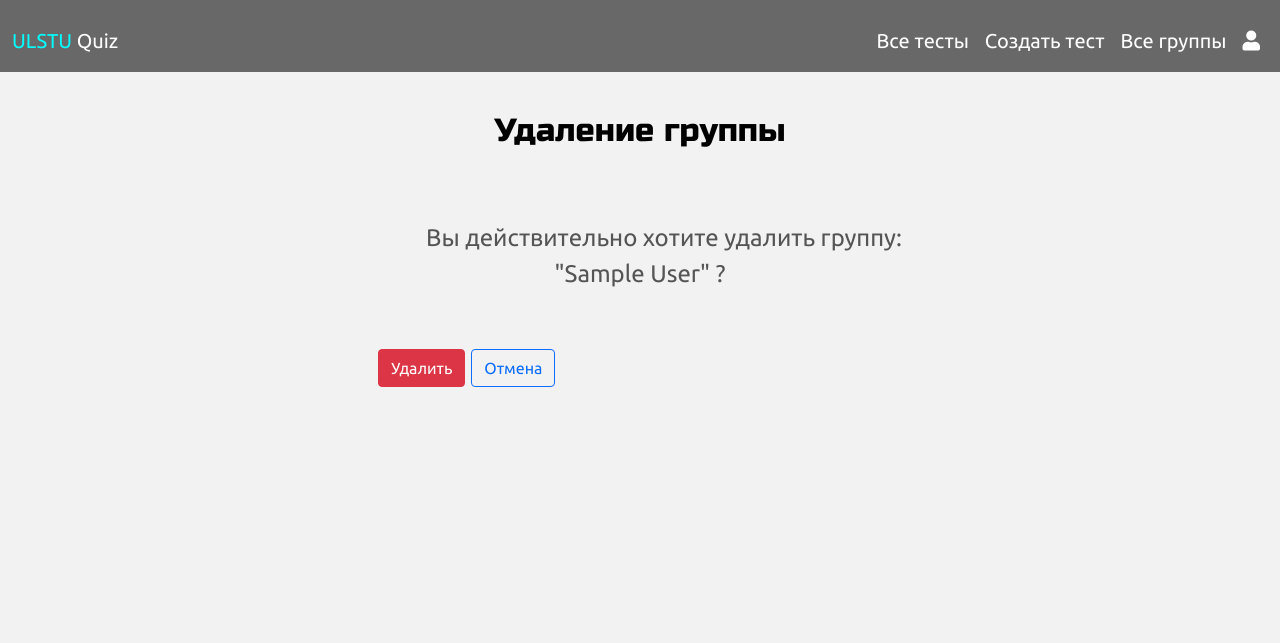
After one commit to thebadfordota/ulstu-quiz, a Django app: page /accounts/group/1/delete/ in a window 1280 px wide. The commit adds this page. Shown: the top 643 px of the page. Run offline with Django 4.2, Linux system fonts and the light colour scheme; tables that the repository leaves empty hold one stand-in row (values such as "Sample post"); some libraries are stand-ins or nearby versions.

Commit message:
added CRUD for study_group

```diff
--- /dev/null
+++ b/server/accounts/templates/accounts/group-delete.html
@@ -0,0 +1,15 @@
+{% extends 'main/base.html' %}
+{% block title %}{{ title }}{% endblock %}
+{% block content %}
+<h2>{{ heading }}</h2>
+<form method="post">
+    {% csrf_token %}
+    <p>Вы действительно хотите удалить группу: <br> "{{ object.name }}" ?</p>
+    <div class="mb-3">
+        <button type="submit" class="btn btn-danger">Удалить</button>
+        <button type="button" class="btn btn-outline-primary">
+            <a href="{% url 'accounts:group_list' %}">Отмена</a>
+        </button>
+    </div>
+</form>
+{% endblock content %}
--- a/server/accounts/templates/accounts/group-list.html
+++ b/server/accounts/templates/accounts/group-list.html
@@ -9,7 +9,7 @@
         <th scope="col">Название группы</th>
         <th scope="col">
             <button type="button" class="btn btn-outline-primary"
-                    onclick="">
+                    onclick="window.location.href='{% url 'accounts:create_group' %}'">
                 Добавить группу
             </button>
         </th>
@@ -20,9 +20,9 @@
     <tr>
         <td>{{ el.name }}</td>
         <!-- Icons -->
-        <td><a href="" class="fas fa-pen-square fa-2x"></a>
+        <td><a href="{% url 'accounts:update_group' pk=el.pk %}" class="fas fa-pen-square fa-2x"></a>
         </td>
-        <td><a href="" class="fas fa-backspace fa-2x"></a></td>
+        <td><a href="{% url 'accounts:delete_group' pk=el.pk %}" class="fas fa-backspace fa-2x"></a></td>
     </tr>
     {% endfor %}
     </tbody>
--- a/server/accounts/urls.py
+++ b/server/accounts/urls.py
@@ -1,5 +1,6 @@
 from django.urls import path
-from .views import ProfileDetailView, LoginView, RegisterUserCreateView, StudyGroupListView
+from .views import ProfileDetailView, LoginView, RegisterUserCreateView, StudyGroupListView, StudyGroupCreateView, \
+    StudyGroupUpdateView, StudyGroupDeleteView
 from django.conf.urls.static import static
 from django.conf import settings
 from django.contrib.staticfiles.urls import staticfiles_urlpatterns
@@ -14,6 +15,10 @@ urlpatterns = [
     path('logout/', LogoutView.as_view(next_page='main:home'), name='logout'),
 
     path('group/list/', StudyGroupListView.as_view(), name='group_list'),
+    path('group/create/', StudyGroupCreateView.as_view(), name='create_group'),
+    path('group/<slug:pk>/update/', StudyGroupUpdateView.as_view(), name='update_group'),
+    path('group/<slug:pk>/delete/', StudyGroupDeleteView.as_view(), name='delete_group'),
+
 ]
 
 urlpatterns += staticfiles_urlpatterns()
--- a/server/accounts/views.py
+++ b/server/accounts/views.py
@@ -1,6 +1,6 @@
 from django.views.generic import View, UpdateView, DeleteView, CreateView, ListView, DetailView
 from .models import AdvancedUser, StudyGroup
-from .forms import *
+from .forms import LoginForm, RegisterForm, StudyGroupModelForm
 from django.contrib.auth import authenticate, login
 from django.shortcuts import render, redirect, reverse
 from django.urls import reverse_lazy
@@ -83,5 +83,58 @@ class StudyGroupListView(ListView):
         context['heading'] = 'Все группы'
         return context
 
-    # def get_queryset(self):
-    #     return Test.objects.filter(hide_test=False)
+
+class StudyGroupCreateView(CreateView):
+    """
+    View для создания группы.
+    """
+    model = StudyGroup
+    template_name = 'main/form-template.html'
+    form_class = StudyGroupModelForm
+
+    def get_context_data(self, **kwargs):
+        context = super().get_context_data(**kwargs)
+        context['title'] = 'Создать группу'
+        context['heading'] = 'Создать группу'
+        return context
+
+    def get_success_url(self, **kwargs):
+        return reverse_lazy('accounts:group_list')
+
+
+class StudyGroupUpdateView(UpdateView):
+    """
+    View для обновления информации о группе.
+    """
+    model = StudyGroup
+    template_name = 'main/form-template.html'
+    form_class = StudyGroupModelForm
+    query_pk_and_slug = True
+
+    def get_context_data(self, **kwargs):
+        context = super().get_context_data(**kwargs)
+        context['title'] = 'Обновить информацию о группе'
+        context['heading'] = 'Обновить информацию о группе'
+        return context
+
+    def get_success_url(self, **kwargs):
+        return reverse_lazy('accounts:group_list')
+
+
+class StudyGroupDeleteView(DeleteView):
+    """
+    View для удаления группы.
+    """
+    model = StudyGroup
+    template_name = 'accounts/group-delete.html'
+    query_pk_and_slug = True
+
+    def get_context_data(self, **kwargs):
+        context = super().get_context_data(**kwargs)
+        context['title'] = 'Удалить группу'
+        context['heading'] = 'Удаление группы'
+        # context['test_id'] = self.kwargs['test_id']
+        return context
+
+    def get_success_url(self, **kwargs):
+        return reverse_lazy('accounts:group_list')
```
Also changed, not shown: server/accounts/forms.py (+11 -1 lines).
